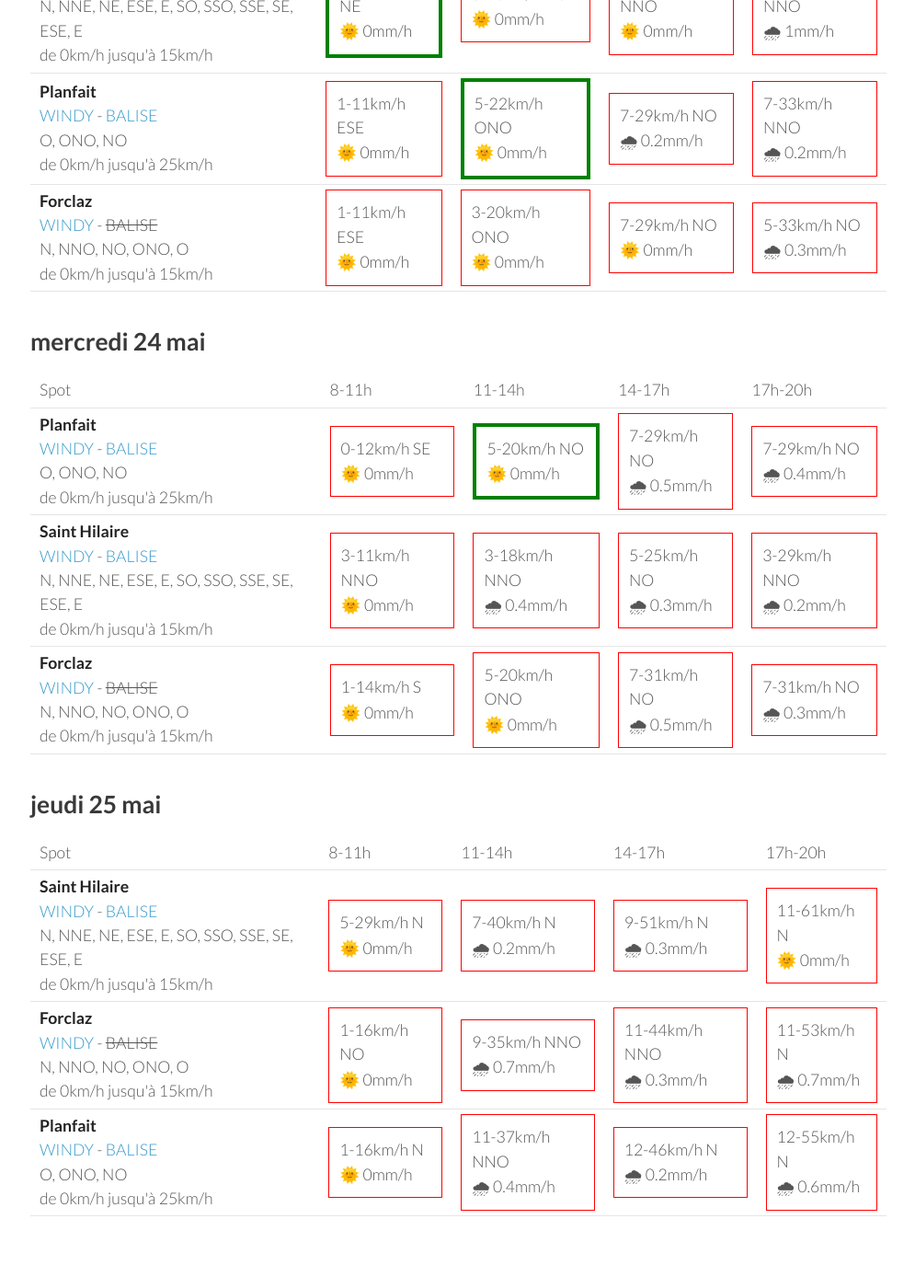
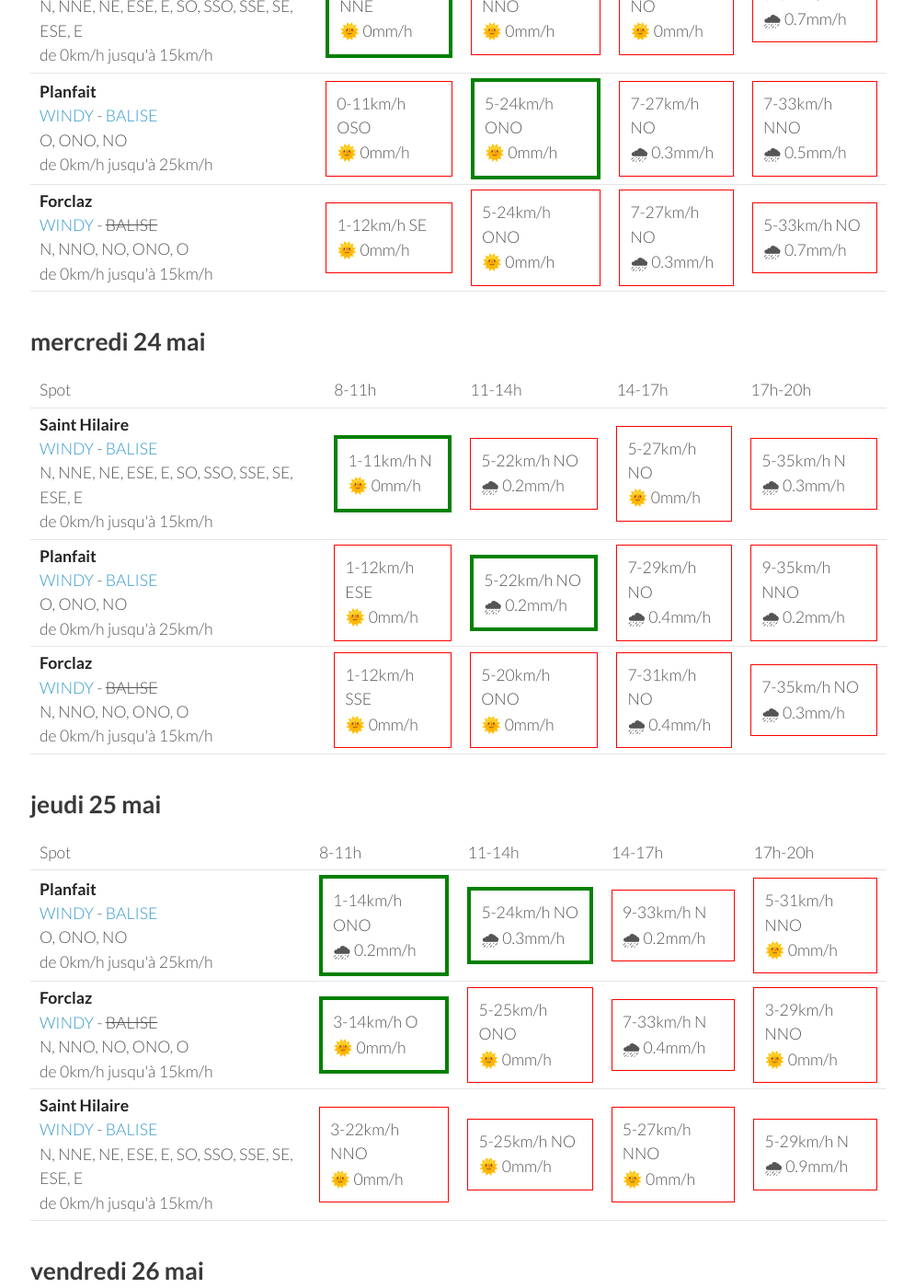
Before and after one commit to parapente-dans-le-nord/parapente-dans-le-nord.github.io, a Jekyll site: the page built from alpes_nord.markdown, in a window 1280 px wide and 1400 px high, scrolled down 1440 px. Shown: the whole window at 92% size, without its empty margins (25-1020 px from the left). Built offline with Jekyll 4.4.1, drawn with Linux system fonts in a browser that asks for light colours; some of the changed text lies outside the part shown.

Commit message:
update index.markdown

```diff
--- a/alpes_nord.markdown
+++ b/alpes_nord.markdown
@@ -116,30 +116,30 @@ page mise à jour le dimanche 21 mai 06:26
 <tr>
         <td><strong>Saint Hilaire</strong><br><a href="https://windy.com/45.307/5.888?45.087,5.889,9,m:eUFagkX">WINDY</a> - <span class=""><a href="http://www.balisemeteo.com/balise.php?idBalise=61">BALISE</a> </span><br> <span class="vent-favorable">N, NNE, NE, ESE, E, SO, SSO, SSE, SE, ESE, E</span><br><span class="force-vent">de 0km/h jusqu'à 15km/h</span> </td>
 
-            <td><div class="flyable"><p>1-14km/h NE</p><p>🌞 0mm/h</p></div></td>
-            <td><div class="not-flyable"><p>3-18km/h NO</p><p>🌞 0mm/h</p></div></td>
-            <td><div class="not-flyable"><p>5-29km/h NNO</p><p>🌞 0mm/h</p></div></td>
-            <td><div class="not-flyable"><p>3-35km/h NNO</p><p>🌧 1mm/h</p></div></td>
+            <td><div class="flyable"><p>1-12km/h NNE</p><p>🌞 0mm/h</p></div></td>
+            <td><div class="not-flyable"><p>3-20km/h NNO</p><p>🌞 0mm/h</p></div></td>
+            <td><div class="not-flyable"><p>5-29km/h NO</p><p>🌞 0mm/h</p></div></td>
+            <td><div class="not-flyable"><p>5-37km/h N</p><p>🌧 0.7mm/h</p></div></td>
 
 
     </tr>
 <tr>
         <td><strong>Planfait</strong><br><a href="https://windy.com/45.853/6.223?45.415,6.223,8">WINDY</a> - <span class=""><a href="https://www.openwindmap.org/PP496">BALISE</a> </span><br> <span class="vent-favorable">O, ONO, NO</span><br><span class="force-vent">de 0km/h jusqu'à 25km/h</span> </td>
 
-            <td><div class="not-flyable"><p>1-11km/h ESE</p><p>🌞 0mm/h</p></div></td>
-            <td><div class="flyable"><p>5-22km/h ONO</p><p>🌞 0mm/h</p></div></td>
-            <td><div class="not-flyable"><p>7-29km/h NO</p><p>🌧 0.2mm/h</p></div></td>
-            <td><div class="not-flyable"><p>7-33km/h NNO</p><p>🌧 0.2mm/h</p></div></td>
+            <td><div class="not-flyable"><p>0-11km/h OSO</p><p>🌞 0mm/h</p></div></td>
+            <td><div class="flyable"><p>5-24km/h ONO</p><p>🌞 0mm/h</p></div></td>
+            <td><div class="not-flyable"><p>7-27km/h NO</p><p>🌧 0.3mm/h</p></div></td>
+            <td><div class="not-flyable"><p>7-33km/h NNO</p><p>🌧 0.5mm/h</p></div></td>
 
 
     </tr>
 <tr>
         <td><strong>Forclaz</strong><br><a href="https://windy.com/45.814/6.247?45.375,6.246,8,m:eVwaglz">WINDY</a> - <span class="no-balise"> BALISE </span><br> <span class="vent-favorable">N, NNO, NO, ONO, O</span><br><span class="force-vent">de 0km/h jusqu'à 15km/h</span> </td>
 
-            <td><div class="not-flyable"><p>1-11km/h ESE</p><p>🌞 0mm/h</p></div></td>
-            <td><div class="not-flyable"><p>3-20km/h ONO</p><p>🌞 0mm/h</p></div></td>
-            <td><div class="not-flyable"><p>7-29km/h NO</p><p>🌞 0mm/h</p></div></td>
-            <td><div class="not-flyable"><p>5-33km/h NO</p><p>🌧 0.3mm/h</p></div></td>
+            <td><div class="not-flyable"><p>1-12km/h SE</p><p>🌞 0mm/h</p></div></td>
+            <td><div class="not-flyable"><p>5-24km/h ONO</p><p>🌞 0mm/h</p></div></td>
+            <td><div class="not-flyable"><p>7-27km/h NO</p><p>🌧 0.3mm/h</p></div></td>
+            <td><div class="not-flyable"><p>5-33km/h NO</p><p>🌧 0.7mm/h</p></div></td>
 
 
     </tr>
@@ -160,32 +160,32 @@ page mise à jour le dimanche 21 mai 06:26
       <td>17h-20h</td>
     </tr>
 <tr>
-        <td><strong>Planfait</strong><br><a href="https://windy.com/45.853/6.223?45.415,6.223,8">WINDY</a> - <span class=""><a href="https://www.openwindmap.org/PP496">BALISE</a> </span><br> <span class="vent-favorable">O, ONO, NO</span><br><span class="force-vent">de 0km/h jusqu'à 25km/h</span> </td>
+        <td><strong>Saint Hilaire</strong><br><a href="https://windy.com/45.307/5.888?45.087,5.889,9,m:eUFagkX">WINDY</a> - <span class=""><a href="http://www.balisemeteo.com/balise.php?idBalise=61">BALISE</a> </span><br> <span class="vent-favorable">N, NNE, NE, ESE, E, SO, SSO, SSE, SE, ESE, E</span><br><span class="force-vent">de 0km/h jusqu'à 15km/h</span> </td>
 
-            <td><div class="not-flyable"><p>0-12km/h SE</p><p>🌞 0mm/h</p></div></td>
-            <td><div class="flyable"><p>5-20km/h NO</p><p>🌞 0mm/h</p></div></td>
-            <td><div class="not-flyable"><p>7-29km/h NO</p><p>🌧 0.5mm/h</p></div></td>
-            <td><div class="not-flyable"><p>7-29km/h NO</p><p>🌧 0.4mm/h</p></div></td>
+            <td><div class="flyable"><p>1-11km/h N</p><p>🌞 0mm/h</p></div></td>
+            <td><div class="not-flyable"><p>5-22km/h NO</p><p>🌧 0.2mm/h</p></div></td>
+            <td><div class="not-flyable"><p>5-27km/h NO</p><p>🌞 0mm/h</p></div></td>
+            <td><div class="not-flyable"><p>5-35km/h N</p><p>🌧 0.3mm/h</p></div></td>
 
 
     </tr>
 <tr>
-        <td><strong>Saint Hilaire</strong><br><a href="https://windy.com/45.307/5.888?45.087,5.889,9,m:eUFagkX">WINDY</a> - <span class=""><a href="http://www.balisemeteo.com/balise.php?idBalise=61">BALISE</a> </span><br> <span class="vent-favorable">N, NNE, NE, ESE, E, SO, SSO, SSE, SE, ESE, E</span><br><span class="force-vent">de 0km/h jusqu'à 15km/h</span> </td>
+        <td><strong>Planfait</strong><br><a href="https://windy.com/45.853/6.223?45.415,6.223,8">WINDY</a> - <span class=""><a href="https://www.openwindmap.org/PP496">BALISE</a> </span><br> <span class="vent-favorable">O, ONO, NO</span><br><span class="force-vent">de 0km/h jusqu'à 25km/h</span> </td>
 
-            <td><div class="not-flyable"><p>3-11km/h NNO</p><p>🌞 0mm/h</p></div></td>
-            <td><div class="not-flyable"><p>3-18km/h NNO</p><p>🌧 0.4mm/h</p></div></td>
-            <td><div class="not-flyable"><p>5-25km/h NO</p><p>🌧 0.3mm/h</p></div></td>
-            <td><div class="not-flyable"><p>3-29km/h NNO</p><p>🌧 0.2mm/h</p></div></td>
+            <td><div class="not-flyable"><p>1-12km/h ESE</p><p>🌞 0mm/h</p></div></td>
+            <td><div class="flyable"><p>5-22km/h NO</p><p>🌧 0.2mm/h</p></div></td>
+            <td><div class="not-flyable"><p>7-29km/h NO</p><p>🌧 0.4mm/h</p></div></td>
+            <td><div class="not-flyable"><p>9-35km/h NNO</p><p>🌧 0.2mm/h</p></div></td>
 
 
     </tr>
 <tr>
         <td><strong>Forclaz</strong><br><a href="https://windy.com/45.814/6.247?45.375,6.246,8,m:eVwaglz">WINDY</a> - <span class="no-balise"> BALISE </span><br> <span class="vent-favorable">N, NNO, NO, ONO, O</span><br><span class="force-vent">de 0km/h jusqu'à 15km/h</span> </td>
 
-            <td><div class="not-flyable"><p>1-14km/h S</p><p>🌞 0mm/h</p></div></td>
+            <td><div class="not-flyable"><p>1-12km/h SSE</p><p>🌞 0mm/h</p></div></td>
             <td><div class="not-flyable"><p>5-20km/h ONO</p><p>🌞 0mm/h</p></div></td>
-            <td><div class="not-flyable"><p>7-31km/h NO</p><p>🌧 0.5mm/h</p></div></td>
-            <td><div class="not-flyable"><p>7-31km/h NO</p><p>🌧 0.3mm/h</p></div></td>
+            <td><div class="not-flyable"><p>7-31km/h NO</p><p>🌧 0.4mm/h</p></div></td>
+            <td><div class="not-flyable"><p>7-35km/h NO</p><p>🌧 0.3mm/h</p></div></td>
 
 
     </tr>
@@ -206,32 +206,32 @@ page mise à jour le dimanche 21 mai 06:26
       <td>17h-20h</td>
     </tr>
 <tr>
-        <td><strong>Saint Hilaire</strong><br><a href="https://windy.com/45.307/5.888?45.087,5.889,9,m:eUFagkX">WINDY</a> - <span class=""><a href="http://www.balisemeteo.com/balise.php?idBalise=61">BALISE</a> </span><br> <span class="vent-favorable">N, NNE, NE, ESE, E, SO, SSO, SSE, SE, ESE, E</span><br><span class="force-vent">de 0km/h jusqu'à 15km/h</span> </td>
+        <td><strong>Planfait</strong><br><a href="https://windy.com/45.853/6.223?45.415,6.223,8">WINDY</a> - <span class=""><a href="https://www.openwindmap.org/PP496">BALISE</a> </span><br> <span class="vent-favorable">O, ONO, NO</span><br><span class="force-vent">de 0km/h jusqu'à 25km/h</span> </td>
 
-            <td><div class="not-flyable"><p>5-29km/h N</p><p>🌞 0mm/h</p></div></td>
-            <td><div class="not-flyable"><p>7-40km/h N</p><p>🌧 0.2mm/h</p></div></td>
-            <td><div class="not-flyable"><p>9-51km/h N</p><p>🌧 0.3mm/h</p></div></td>
-            <td><div class="not-flyable"><p>11-61km/h N</p><p>🌞 0mm/h</p></div></td>
+            <td><div class="flyable"><p>1-14km/h ONO</p><p>🌧 0.2mm/h</p></div></td>
+            <td><div class="flyable"><p>5-24km/h NO</p><p>🌧 0.3mm/h</p></div></td>
+            <td><div class="not-flyable"><p>9-33km/h N</p><p>🌧 0.2mm/h</p></div></td>
+            <td><div class="not-flyable"><p>5-31km/h NNO</p><p>🌞 0mm/h</p></div></td>
 
 
     </tr>
 <tr>
         <td><strong>Forclaz</strong><br><a href="https://windy.com/45.814/6.247?45.375,6.246,8,m:eVwaglz">WINDY</a> - <span class="no-balise"> BALISE </span><br> <span class="vent-favorable">N, NNO, NO, ONO, O</span><br><span class="force-vent">de 0km/h jusqu'à 15km/h</span> </td>
 
-            <td><div class="not-flyable"><p>1-16km/h NO</p><p>🌞 0mm/h</p></div></td>
-            <td><div class="not-flyable"><p>9-35km/h NNO</p><p>🌧 0.7mm/h</p></div></td>
-            <td><div class="not-flyable"><p>11-44km/h NNO</p><p>🌧 0.3mm/h</p></div></td>
-            <td><div class="not-flyable"><p>11-53km/h N</p><p>🌧 0.7mm/h</p></div></td>
+            <td><div class="flyable"><p>3-14km/h O</p><p>🌞 0mm/h</p></div></td>
+            <td><div class="not-flyable"><p>5-25km/h ONO</p><p>🌞 0mm/h</p></div></td>
+            <td><div class="not-flyable"><p>7-33km/h N</p><p>🌧 0.4mm/h</p></div></td>
+            <td><div class="not-flyable"><p>3-29km/h NNO</p><p>🌞 0mm/h</p></div></td>
 
 
     </tr>
 <tr>
-        <td><strong>Planfait</strong><br><a href="https://windy.com/45.853/6.223?45.415,6.223,8">WINDY</a> - <span class=""><a href="https://www.openwindmap.org/PP496">BALISE</a> </span><br> <span class="vent-favorable">O, ONO, NO</span><br><span class="force-vent">de 0km/h jusqu'à 25km/h</span> </td>
+        <td><strong>Saint Hilaire</strong><br><a href="https://windy.com/45.307/5.888?45.087,5.889,9,m:eUFagkX">WINDY</a> - <span class=""><a href="http://www.balisemeteo.com/balise.php?idBalise=61">BALISE</a> </span><br> <span class="vent-favorable">N, NNE, NE, ESE, E, SO, SSO, SSE, SE, ESE, E</span><br><span class="force-vent">de 0km/h jusqu'à 15km/h</span> </td>
 
-            <td><div class="not-flyable"><p>1-16km/h N</p><p>🌞 0mm/h</p></div></td>
-            <td><div class="not-flyable"><p>11-37km/h NNO</p><p>🌧 0.4mm/h</p></div></td>
-            <td><div class="not-flyable"><p>12-46km/h N</p><p>🌧 0.2mm/h</p></div></td>
-            <td><div class="not-flyable"><p>12-55km/h N</p><p>🌧 0.6mm/h</p></div></td>
+            <td><div class="not-flyable"><p>3-22km/h NNO</p><p>🌞 0mm/h</p></div></td>
+            <td><div class="not-flyable"><p>5-25km/h NO</p><p>🌞 0mm/h</p></div></td>
+            <td><div class="not-flyable"><p>5-27km/h NNO</p><p>🌞 0mm/h</p></div></td>
+            <td><div class="not-flyable"><p>5-29km/h N</p><p>🌧 0.9mm/h</p></div></td>
 
 
     </tr>
@@ -239,3 +239,49 @@ page mise à jour le dimanche 21 mai 06:26
 </tbody>
 </table>
 {:/}
+## vendredi 26 mai
+
+{::nomarkdown}
+<table>
+  <tbody>
+    <tr>
+      <td>Spot</td>
+      <td>8-11h</td>
+      <td>11-14h</td>
+      <td>14-17h</td>
+      <td>17h-20h</td>
+    </tr>
+<tr>
+        <td><strong>Planfait</strong><br><a href="https://windy.com/45.853/6.223?45.415,6.223,8">WINDY</a> - <span class=""><a href="https://www.openwindmap.org/PP496">BALISE</a> </span><br> <span class="vent-favorable">O, ONO, NO</span><br><span class="force-vent">de 0km/h jusqu'à 25km/h</span> </td>
+
+            <td><div class="not-flyable"><p>3-14km/h ESE</p><p>🌞 0mm/h</p></div></td>
+            <td><div class="flyable"><p>5-22km/h ONO</p><p>🌞 0mm/h</p></div></td>
+            <td><div class="not-flyable"><p>7-29km/h NO</p><p>🌞 0mm/h</p></div></td>
+            <td><div class="not-flyable"><p>7-31km/h NO</p><p>🌞 0mm/h</p></div></td>
+
+
+    </tr>
+<tr>
+        <td><strong>Saint Hilaire</strong><br><a href="https://windy.com/45.307/5.888?45.087,5.889,9,m:eUFagkX">WINDY</a> - <span class=""><a href="http://www.balisemeteo.com/balise.php?idBalise=61">BALISE</a> </span><br> <span class="vent-favorable">N, NNE, NE, ESE, E, SO, SSO, SSE, SE, ESE, E</span><br><span class="force-vent">de 0km/h jusqu'à 15km/h</span> </td>
+
+            <td><div class="not-flyable"><p>1-14km/h ENE</p><p>🌞 0mm/h</p></div></td>
+            <td><div class="not-flyable"><p>3-22km/h NO</p><p>🌞 0mm/h</p></div></td>
+            <td><div class="not-flyable"><p>5-31km/h NNO</p><p>🌞 0mm/h</p></div></td>
+            <td><div class="not-flyable"><p>3-31km/h NNO</p><p>🌞 0mm/h</p></div></td>
+
+
+    </tr>
+<tr>
+        <td><strong>Forclaz</strong><br><a href="https://windy.com/45.814/6.247?45.375,6.246,8,m:eVwaglz">WINDY</a> - <span class="no-balise"> BALISE </span><br> <span class="vent-favorable">N, NNO, NO, ONO, O</span><br><span class="force-vent">de 0km/h jusqu'à 15km/h</span> </td>
+
+            <td><div class="not-flyable"><p>3-16km/h ESE</p><p>🌞 0mm/h</p></div></td>
+            <td><div class="not-flyable"><p>5-22km/h ONO</p><p>🌞 0mm/h</p></div></td>
+            <td><div class="not-flyable"><p>7-29km/h NO</p><p>🌞 0mm/h</p></div></td>
+            <td><div class="not-flyable"><p>5-31km/h NO</p><p>🌞 0mm/h</p></div></td>
+
+
+    </tr>
+
+</tbody>
+</table>
+{:/}
```
Also changed, not shown: other parts of alpes_nord.markdown (+1 -1 lines).
